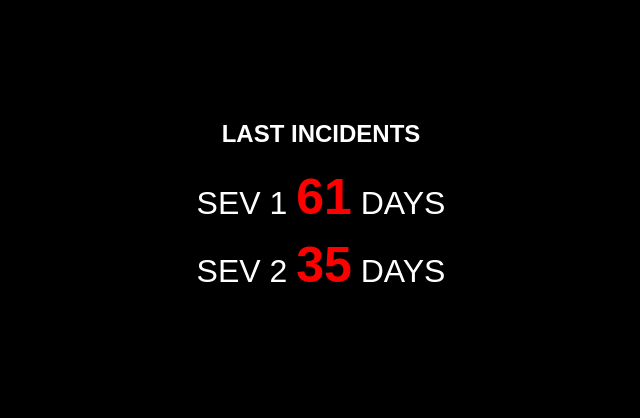
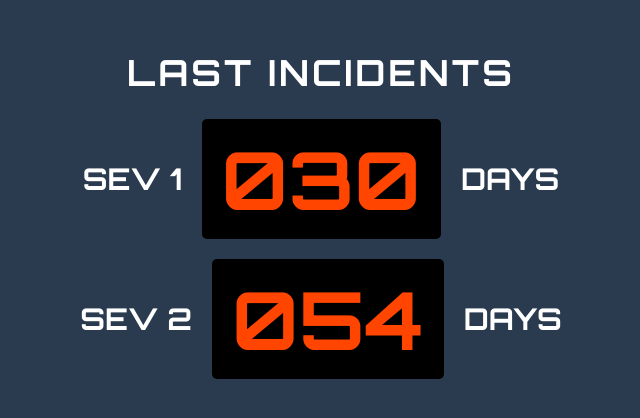
Before and after one commit to Jagveer-Loky-cko/incident-tracker, a plain HTML site: page index.html in a window 1280 px wide. Shown: the part 188-606 px from the top of the page, without its empty margins (319-959 px from the left). Drawn offline with Linux system fonts and the light colour scheme.

Commit message:
Update index.html

```diff
--- a/index.html
+++ b/index.html
@@ -3,60 +3,66 @@
 <head>
     <meta charset="UTF-8">
     <meta name="viewport" content="width=device-width, initial-scale=1.0">
-    <title>Incident Tracker</title>
+    <title>Incident Display</title>
     <style>
+        @import url('https://fonts.googleapis.com/css2?family=Orbitron:wght@700&display=swap');
         body {
-            font-family: Arial, sans-serif;
+            background-color: #2A3B50;
+            color: white;
+            font-family: 'Orbitron', sans-serif;
             text-align: center;
-            background-color: black;
-            color: white;
+            margin: 0;
+            padding: 0;
             display: flex;
-            flex-direction: column;
             justify-content: center;
+            align-items: center;
             height: 100vh;
-            margin: 0;
         }
         .container {
-            max-width: 600px;
-            margin: auto;
+            text-align: center;
         }
-        .title {
-            font-size: 24px;
-            font-weight: bold;
-            margin-bottom: 20px;
+        h1 {
+            font-size: 36px;
+            letter-spacing: 3px;
         }
         .incident {
-            font-size: 32px;
-            margin: 10px 0;
+            display: flex;
+            align-items: center;
+            justify-content: center;
+            margin: 20px 0;
+        }
+        .label {
+            font-size: 30px;
+            margin-right: 20px;
         }
         .days {
-            font-size: 50px;
-            color: red;
-            font-weight: bold;
+            font-size: 30px;
+            margin-left: 20px;
+        }
+        .digits {
+            font-size: 80px;
+            color: #FF4500;
+            background: black;
+            padding: 10px 20px;
+            border-radius: 5px;
+            display: inline-block;
+            font-family: 'Orbitron', sans-serif;
         }
     </style>
 </head>
 <body>
-
     <div class="container">
-        <div class="title">LAST INCIDENTS</div>
-        <div class="incident">SEV 1 <span class="days" id="sev1-days">--</span> DAYS</div>
-        <div class="incident">SEV 2 <span class="days" id="sev2-days">--</span> DAYS</div>
+        <h1>LAST INCIDENTS</h1>
+        <div class="incident">
+            <span class="label">SEV 1</span>
+            <span class="digits">030</span>
+            <span class="days">DAYS</span>
+        </div>
+        <div class="incident">
+            <span class="label">SEV 2</span>
+            <span class="digits">054</span>
+            <span class="days">DAYS</span>
+        </div>
     </div>
-
-    <script>
-        async function fetchIncidentData() {
-            // Replace with actual API request if needed
-            const sev1Days = Math.floor(Math.random() * 100); // Simulating incident days
-            const sev2Days = Math.floor(Math.random() * 100);
-
-            document.getElementById("sev1-days").innerText = sev1Days.toString().padStart(2, '0');
-            document.getElementById("sev2-days").innerText = sev2Days.toString().padStart(2, '0');
-        }
-
-        fetchIncidentData();
-        setInterval(fetchIncidentData, 60000); // Refresh every 60 seconds
-    </script>
-
 </body>
 </html>
```
